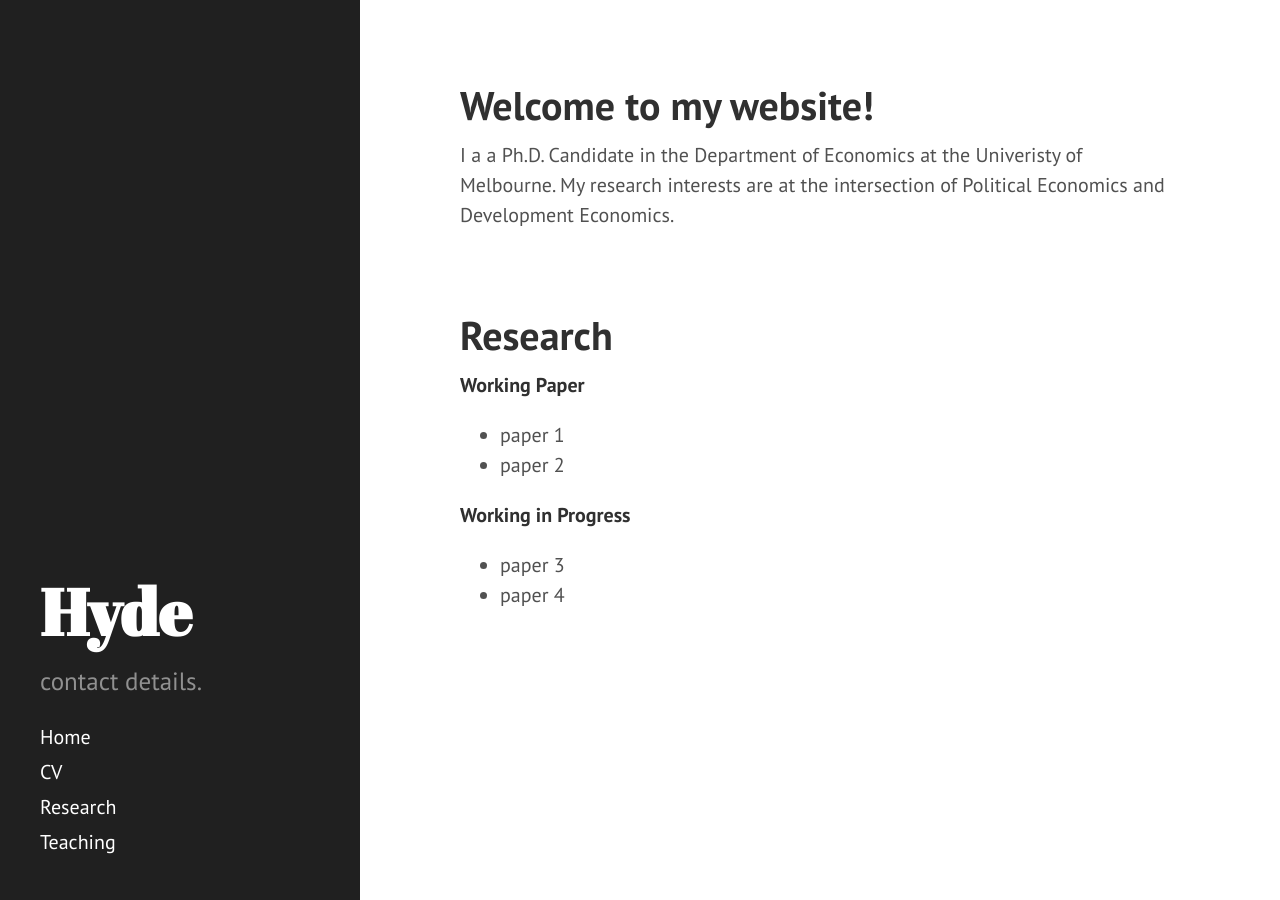
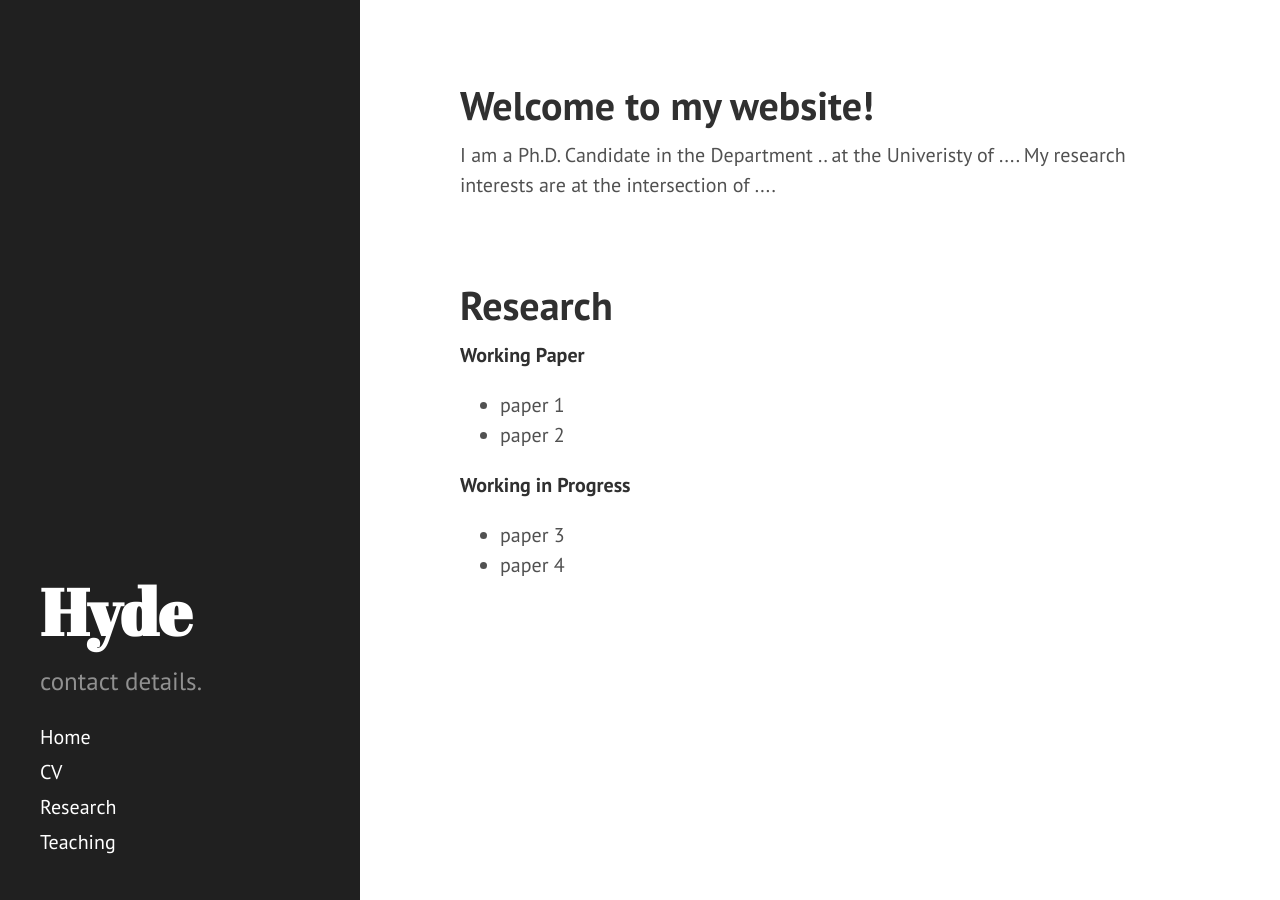
Before and after one commit to haikunzhan/research, a Jekyll site: the page index.html, which Jekyll copies as it is, in a window 1280 px wide. Built offline with Jekyll 4.4.1, drawn with Linux system fonts in a browser that asks for light colours; Markdown is read by kramdown in place of the engine named in the settings.

Commit message:
Update index.html

```diff
--- a/index.html
+++ b/index.html
@@ -65,8 +65,8 @@
     </h1>
 
 
-    <p>I a a Ph.D. Candidate in the Department of Economics at the Univeristy of Melbourne.
-My research interests are at the intersection of Political Economics and Development Economics.</p>
+    <p>I am a Ph.D. Candidate in the Department .. at the Univeristy of ....
+My research interests are at the intersection of ....</p>
 
 
   </div>
```
